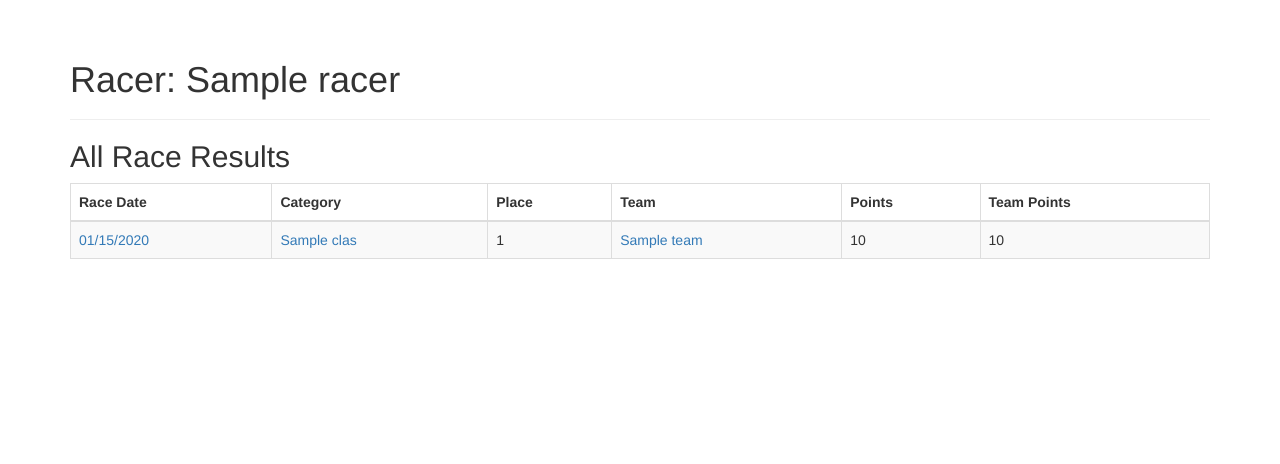
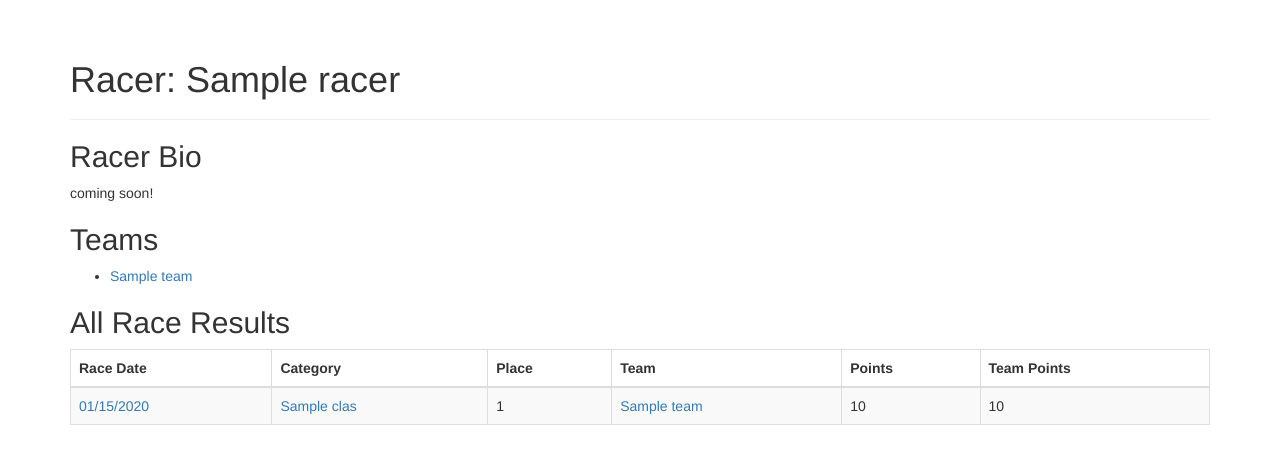
Before and after one commit to jyundt/oval, a Flask app: page /racer/1/ in a window 1280 px wide. Shown: the part 52-516 px from the top of the page. Run offline with Flask 2, Linux system fonts and the light colour scheme; tables that the repository leaves empty hold one stand-in row (values such as "Sample post"); some libraries are stand-ins or nearby versions.

Commit message:
List previous teams in racer details.

```diff
--- a/app/main/views.py
+++ b/app/main/views.py
@@ -153,8 +153,11 @@ def racer():
 @main.route('/racer/<int:id>/')
 def racer_details(id):
     racer = Racer.query.get_or_404(id)
-
-    return render_template('racer_details.html', racer=racer)
+    teams = Team.query.join(Participant)\
+                      .join(Racer)\
+                      .filter_by(id=id)\
+                      .all()
+    return render_template('racer_details.html', racer=racer, teams=teams)
 
 @main.route('/racer/add/', methods=['GET', 'POST'])
 def racer_add():
--- a/app/templates/racer_details.html
+++ b/app/templates/racer_details.html
@@ -13,6 +13,17 @@
     {{ macros.confirm_delete_modal(racer,'main.racer_delete')}}
 {% endif %}
 </div>
+<h2>Racer Bio</h2>
+coming soon!
+{% if teams|length>0%}
+<h2>Teams</h2>
+<ul>
+{%for team in teams%}
+<li><a href="{{url_for('main.team_details',id=team.id)}}">{{team.name}}</a></li>
+{%endfor%}
+</ul>
+{%endif%}
+
 <h2>All Race Results</h2>
 <div class="table-responsive">
 <table class="table table-striped table-bordered">
```
